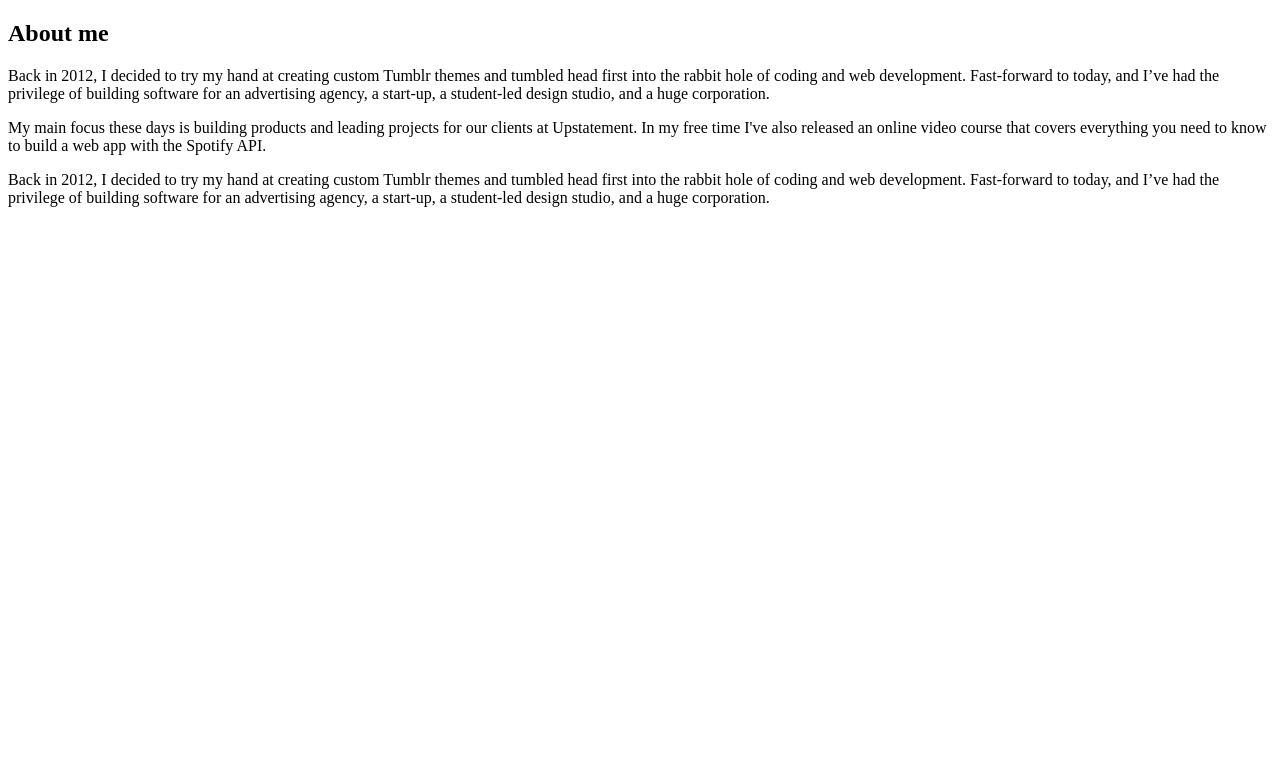
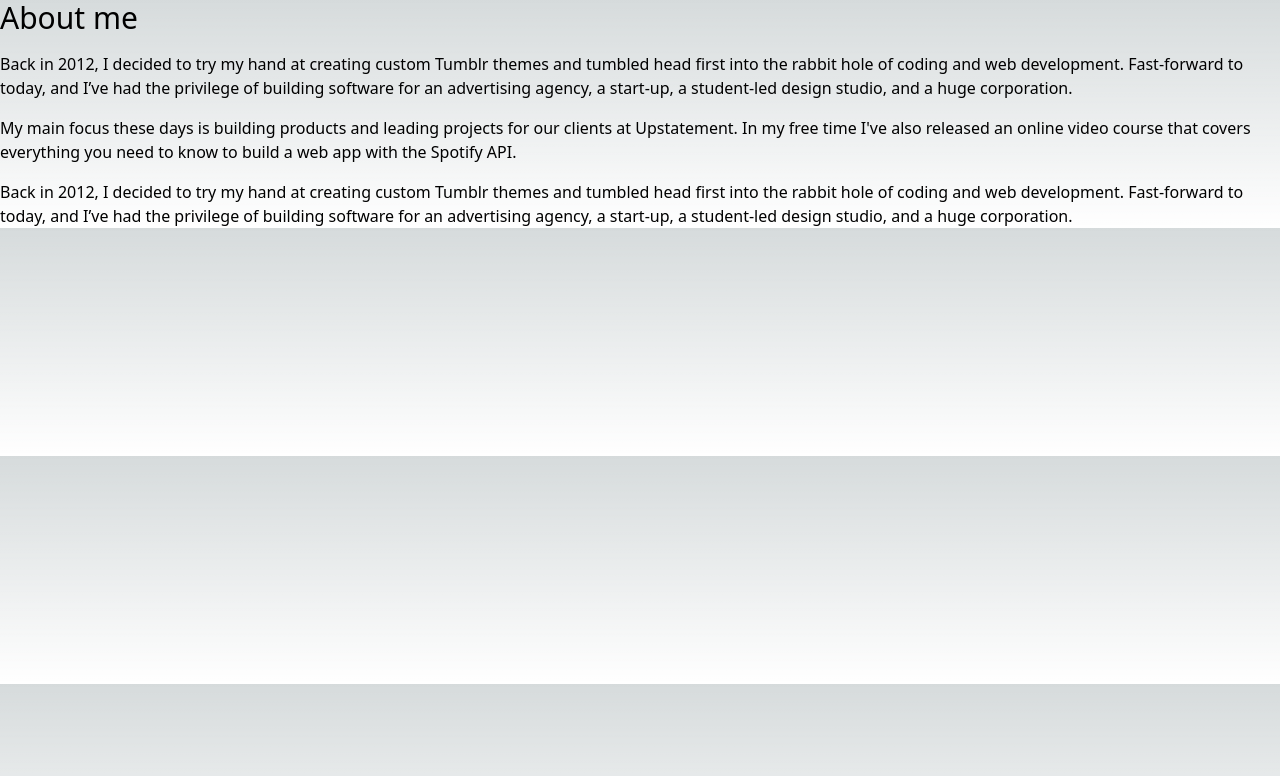
Before and after one commit to AndrewK09/portfolio, a Next.js app: page / in a window 1280 px wide. Shown: the top 776 px of the page. Built offline with nearby package versions, Linux system fonts and the light colour scheme.

Commit message:
Setup basic layout

```diff
--- /dev/null
+++ b/app/layout.tsx
@@ -0,0 +1,22 @@
+import './globals.css'
+import type { Metadata } from 'next'
+import { Inter } from 'next/font/google'
+
+
+
+export const metadata: Metadata = {
+  title: 'Andrew Kan',
+  description: 'Andrew Kan portfolio',
+}
+
+export default function RootLayout({
+  children,
+}: {
+  children: React.ReactNode
+}) {
+  return (
+    <html lang="en">
+      <body>{children}</body>
+    </html>
+  )
+}
```
